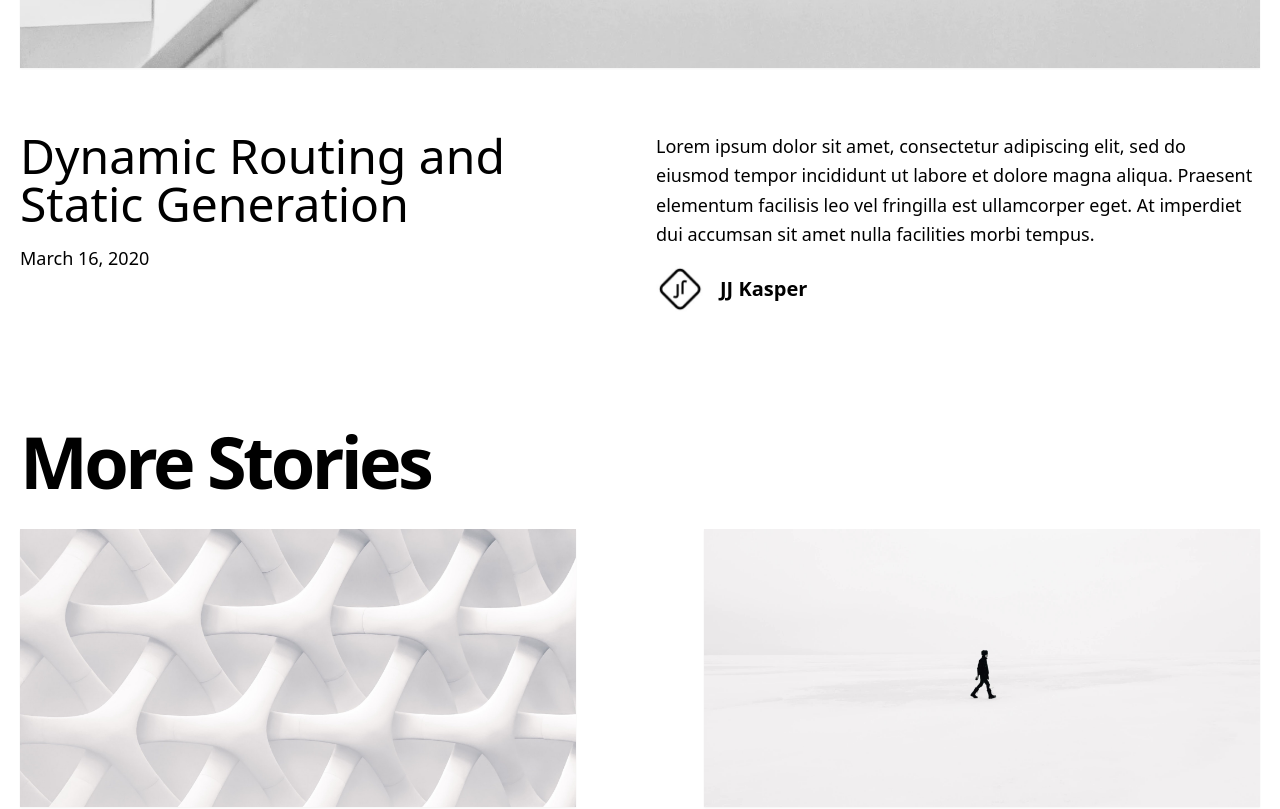
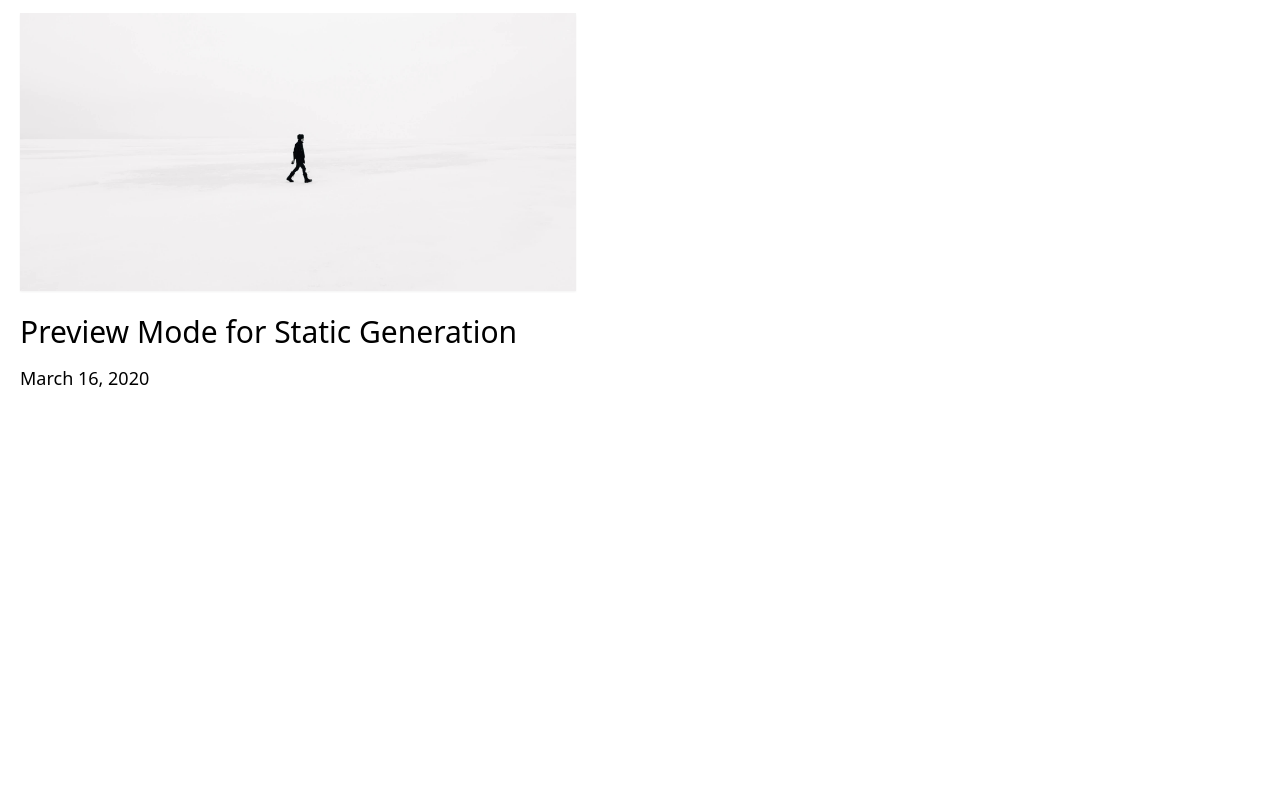
Before and after one commit to Tomoya-Sonok/nohedge, a Next.js app: page / in a window 1280 px wide. Shown: the part 760-1569 px from the top of the page. After the commit the page ends 1296 px from the top, so only its background shows below. Built offline with nearby package versions, Linux system fonts and the light colour scheme.

Commit message:
remove hero-post

```diff
--- a/components/hero-post.tsx
+++ b/components/hero-post.tsx
@@ -23,24 +23,24 @@ const HeroPost = ({
 }: Props) => {
   return (
     <section>
-      <div className="mb-8 md:mb-16">
+      <div className='mb-8 md:mb-16'>
         <CoverImage title={title} src={coverImage} slug={slug} />
       </div>
-      <div className="md:grid md:grid-cols-2 md:gap-x-16 lg:gap-x-8 mb-20 md:mb-28">
+      <div className='md:grid md:grid-cols-2 md:gap-x-16 lg:gap-x-8 mb-20 md:mb-28'>
         <div>
-          <h3 className="mb-4 text-4xl lg:text-5xl leading-tight">
-            <Link as={`/posts/${slug}`} href="/posts/[slug]">
-              <a className="hover:underline">{title}</a>
+          <h3 className='mb-4 text-4xl lg:text-5xl leading-tight'>
+            <Link as={`/posts/${slug}`} href='/posts/[slug]'>
+              <a className='hover:underline'>{title}</a>
             </Link>
           </h3>
-          <div className="mb-4 md:mb-0 text-lg">
+          <div className='mb-4 md:mb-0 text-lg'>
             <DateFormatter dateString={date} />
           </div>
         </div>
-        <div>
+        {/* <div>
           <p className="text-lg leading-relaxed mb-4">{excerpt}</p>
           <Avatar name={author.name} picture={author.picture} />
-        </div>
+        </div> */}
       </div>
     </section>
   )
--- a/components/more-stories.tsx
+++ b/components/more-stories.tsx
@@ -8,10 +8,10 @@ type Props = {
 const MoreStories = ({ posts }: Props) => {
   return (
     <section>
-      <h2 className="mb-8 text-5xl md:text-7xl font-bold tracking-tighter leading-tight">
+      {/* <h2 className="mb-8 text-5xl md:text-7xl font-bold tracking-tighter leading-tight">
         More Stories
-      </h2>
-      <div className="grid grid-cols-1 md:grid-cols-2 md:gap-x-16 lg:gap-x-32 gap-y-20 md:gap-y-32 mb-32">
+      </h2> */}
+      <div className='grid grid-cols-1 md:grid-cols-2 md:gap-x-16 lg:gap-x-32 gap-y-20 md:gap-y-32 mb-32'>
         {posts.map((post) => (
           <PostPreview
             key={post.slug}
--- a/components/post-preview.tsx
+++ b/components/post-preview.tsx
@@ -23,19 +23,19 @@ const PostPreview = ({
 }: Props) => {
   return (
     <div>
-      <div className="mb-5">
+      <div className='mb-5'>
         <CoverImage slug={slug} title={title} src={coverImage} />
       </div>
-      <h3 className="text-3xl mb-3 leading-snug">
-        <Link as={`/posts/${slug}`} href="/posts/[slug]">
-          <a className="hover:underline">{title}</a>
+      <h3 className='text-3xl mb-3 leading-snug'>
+        <Link as={`/posts/${slug}`} href='/posts/[slug]'>
+          <a className='hover:underline'>{title}</a>
         </Link>
       </h3>
-      <div className="text-lg mb-4">
+      <div className='text-lg mb-4'>
         <DateFormatter dateString={date} />
       </div>
-      <p className="text-lg leading-relaxed mb-4">{excerpt}</p>
-      <Avatar name={author.name} picture={author.picture} />
+      {/* <p className="text-lg leading-relaxed mb-4">{excerpt}</p> */}
+      {/* <Avatar name={author.name} picture={author.picture} /> */}
     </div>
   )
 }
--- a/pages/index.tsx
+++ b/pages/index.tsx
@@ -13,8 +13,6 @@ type Props = {
 }
 
 const Index = ({ allPosts }: Props) => {
-  const heroPost = allPosts[0]
-  const morePosts = allPosts.slice(1)
   return (
     <>
       <Layout>
@@ -23,17 +21,7 @@ const Index = ({ allPosts }: Props) => {
         </Head>
         <Container>
           <Intro />
-          {heroPost && (
-            <HeroPost
-              title={heroPost.title}
-              coverImage={heroPost.coverImage}
-              date={heroPost.date}
-              author={heroPost.author}
-              slug={heroPost.slug}
-              excerpt={heroPost.excerpt}
-            />
-          )}
-          {morePosts.length > 0 && <MoreStories posts={morePosts} />}
+          <MoreStories posts={allPosts} />
         </Container>
       </Layout>
     </>
--- a/pages/posts/[slug].tsx
+++ b/pages/posts/[slug].tsx
@@ -8,7 +8,6 @@ import Layout from '../../components/layout'
 import { getPostBySlug, getAllPosts } from '../../lib/api'
 import PostTitle from '../../components/post-title'
 import Head from 'next/head'
-import { CMS_NAME } from '../../lib/constants'
 import markdownToHtml from '../../lib/markdownToHtml'
 import PostType from '../../types/post'
 
@@ -31,12 +30,10 @@ const Post = ({ post, morePosts, preview }: Props) => {
           <PostTitle>Loading…</PostTitle>
         ) : (
           <>
-            <article className="mb-32">
+            <article className='mb-32'>
               <Head>
-                <title>
-                  {post.title} | Next.js Blog Example with {CMS_NAME}
-                </title>
-                <meta property="og:image" content={post.ogImage.url} />
+                <title>{post.title}</title>
+                <meta property='og:image' content={post.ogImage.url} />
               </Head>
               <PostHeader
                 title={post.title}
```
Also changed, not shown: tsconfig.ts (renamed from tsconfig.js).
